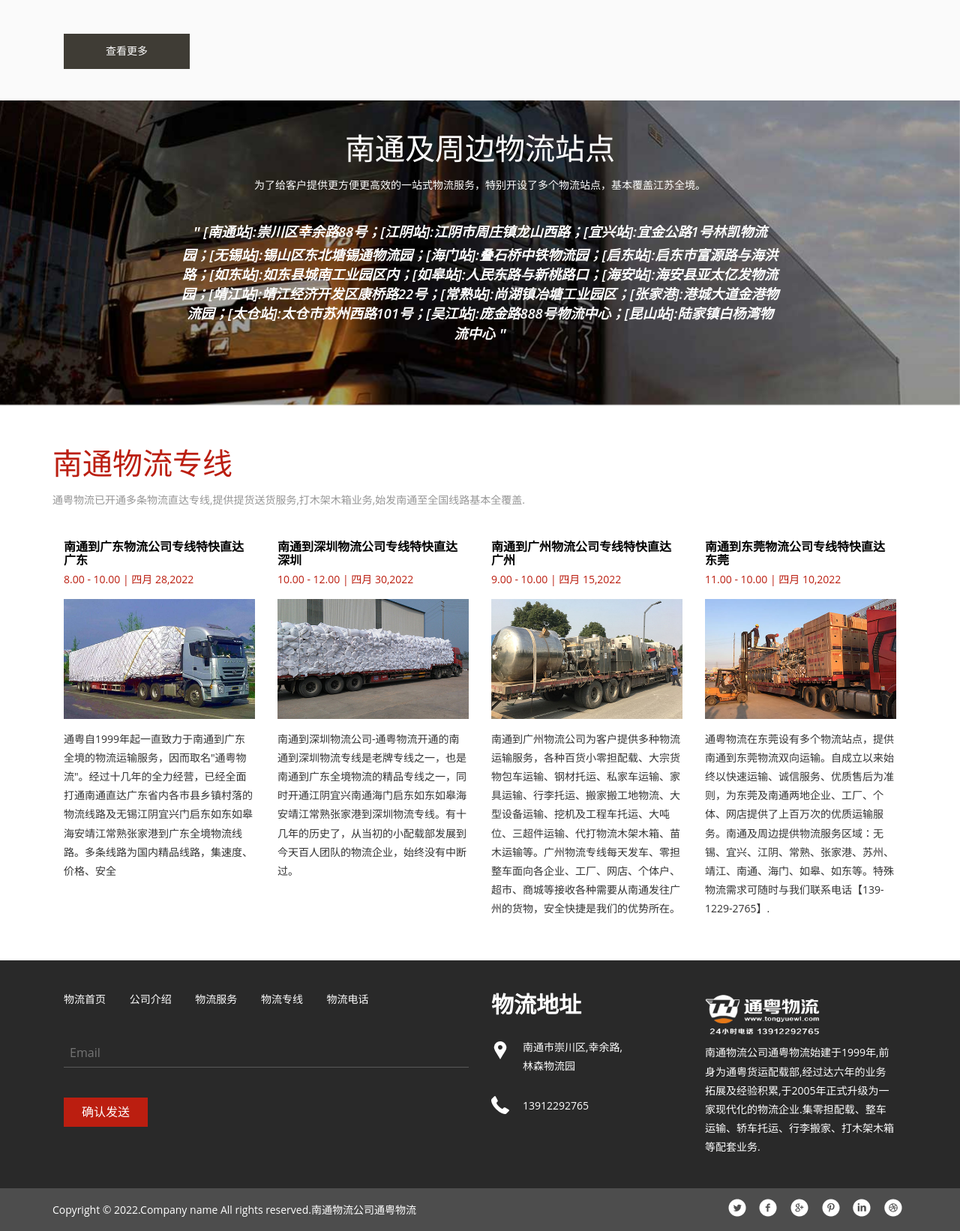
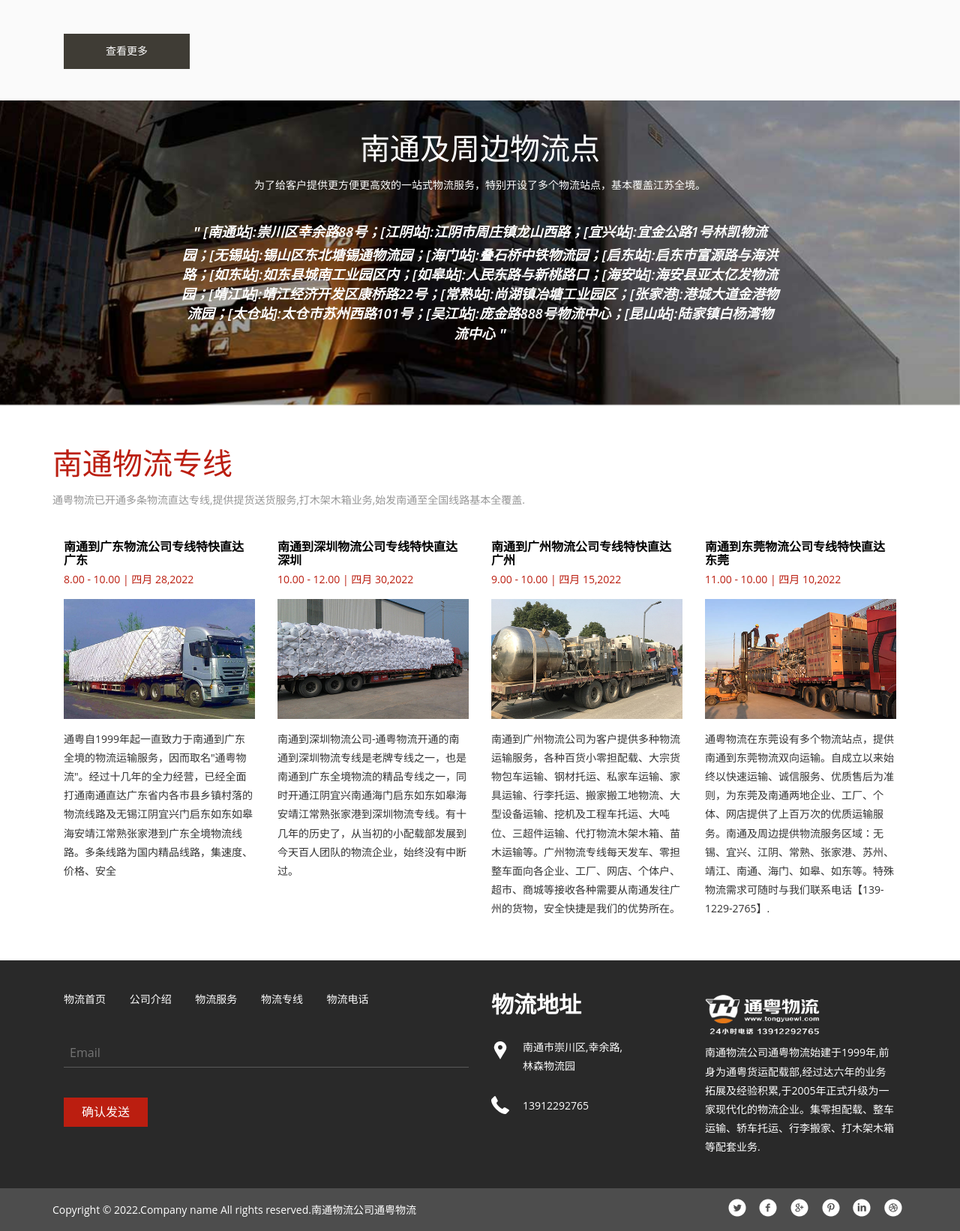
Before and after one commit to zxcwuliu/tongyuewl, a plain HTML site: page index.html in a window 1280 px wide. Shown: the part 1699-3341 px from the top of the page at 75% size. Drawn offline with Linux system fonts and the light colour scheme; a web font is replaced by a local one.

Commit message:
Update index.html

```diff
--- a/index.html
+++ b/index.html
@@ -202,7 +202,7 @@
 	<div class="testimonials">
 		<div class="container">
 			<div class="testimonial-nfo wow fadeInLeft animated" data-wow-delay="0.4s" style="visibility: visible; -webkit-animation-delay: 0.4s;">
-				<h3>南通及周边物流站点</h3>
+				<h3>南通及周边物流点</h3>
 				<h5>为了给客户提供更方便更高效的一站式物流服务，特别开设了多个物流站点，基本覆盖江苏全境。 </span></h5>
 			</div>
 			<div class="testimonial-grids wow fadeInRight animated" data-wow-delay="0.4s" style="visibility: visible; -webkit-animation-delay: 0.4s;">
@@ -288,7 +288,7 @@
 			</div>
 			<div class="col-md-3 footer-right  wow fadeInRight animated" data-wow-delay="0.4s" style="visibility: visible; -webkit-animation-delay: 0.4s;">
 				<a href="#"><img src="images/logo.png" alt="南通物流公司通粤物流" /></a>
-				<p>南通物流公司通粤物流始建于1999年,前身为通粤货运配载部,经过达六年的业务拓展及经验积累,于2005年正式升级为一家现代化的物流企业.集零担配载、整车运输、轿车托运、行李搬家、打木架木箱等配套业务.</p>
+				<p>南通物流公司通粤物流始建于1999年,前身为通粤货运配载部,经过达六年的业务拓展及经验积累,于2005年正式升级为一家现代化的物流企业。集零担配载、整车运输、轿车托运、行李搬家、打木架木箱等配套业务.</p>
 			</div>
 			<div class="clearfix"> </div>
 		</div>
```
